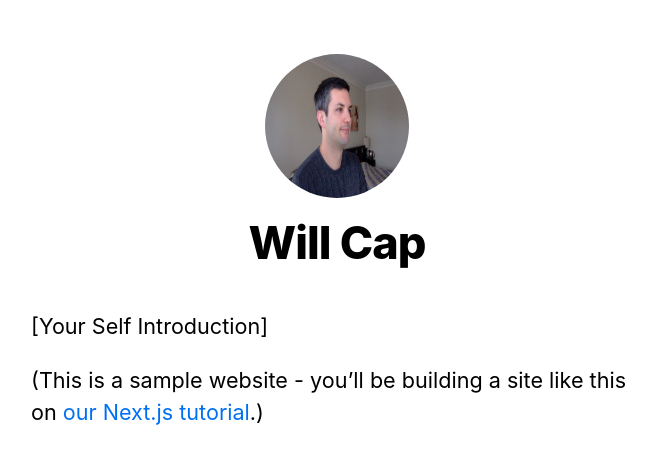
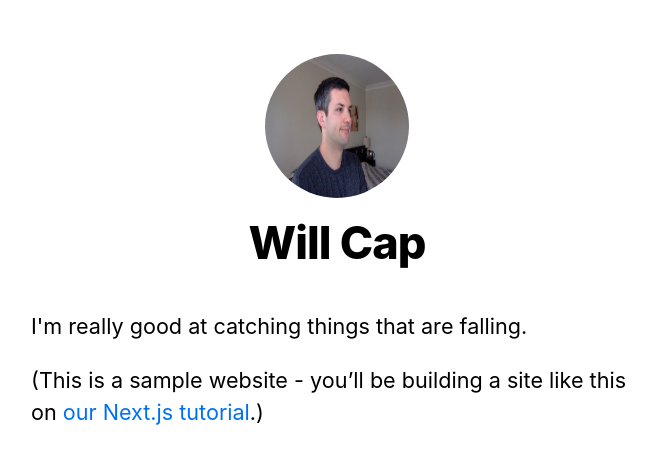
Before and after one commit to thinkocapo/sentry-next-vercel, a Next.js app: page / in a window 1280 px wide. Shown: the top 464 px of the page, without its empty margins (303-959 px from the left). Built offline with nearby package versions, Linux system fonts and the light colour scheme.

Commit message:
new index page

```diff
--- a/components/layout.js
+++ b/components/layout.js
@@ -30,7 +30,7 @@ export default function Layout({ children, home }) {
           <>
             <Image
               priority
-              src="/images/newsletter-photo-1.jpg"
+              src="/images/profile.jpg"
               className={utilStyles.borderCircle}
               height={144}
               width={144}
@@ -44,7 +44,7 @@ export default function Layout({ children, home }) {
               <a>
                 <Image
                   priority
-                  src="/images/newsletter-photo-1.jpg"
+                  src="/images/profile.jpg"
                   className={utilStyles.borderCircle}
                   height={108}
                   width={108}
--- a/package.json
+++ b/package.json
@@ -10,6 +10,7 @@
   "dependencies": {
     "next": "^10.0.0",
     "react": "17.0.1",
-    "react-dom": "17.0.1"
+    "react-dom": "17.0.1",
+    "sass": "^1.32.8"
   }
 }
--- a/pages/index.js
+++ b/pages/index.js
@@ -9,7 +9,7 @@ export default function Home() {
         <title>{siteTitle}</title>
       </Head>
       <section className={utilStyles.headingMd}>
-        <p>[Your Self Introduction]</p>
+        <p>I'm really good at catching things that are falling.</p>
         <p>
           (This is a sample website - you’ll be building a site like this on{' '}
           <a href="https://nextjs.org/learn">our Next.js tutorial</a>.)
```
Also changed, not shown: public/images/profile.jpg (renamed from public/images/newsletter-photo-1.jpg), 1 other file (tests, documents, lock files or other folders).
